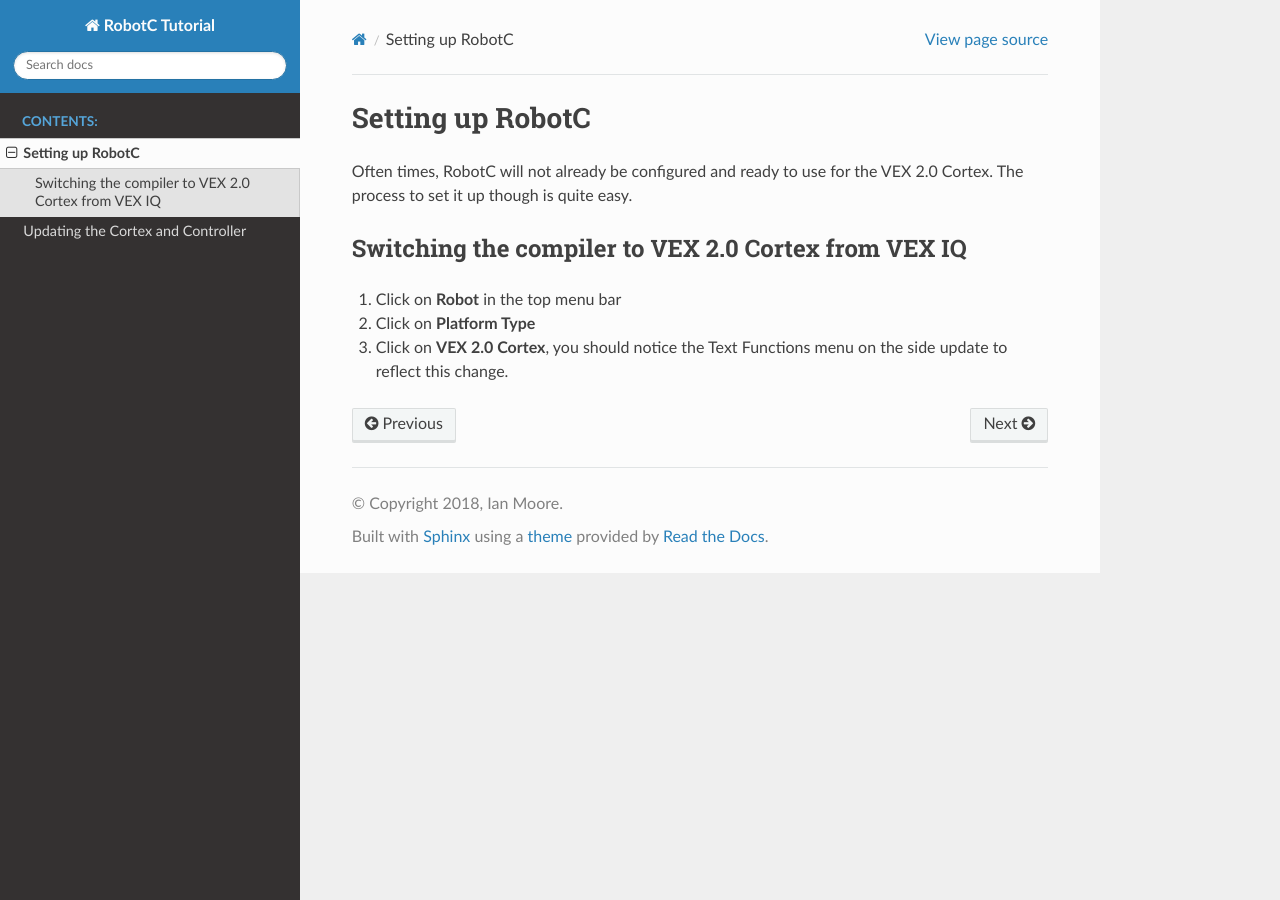
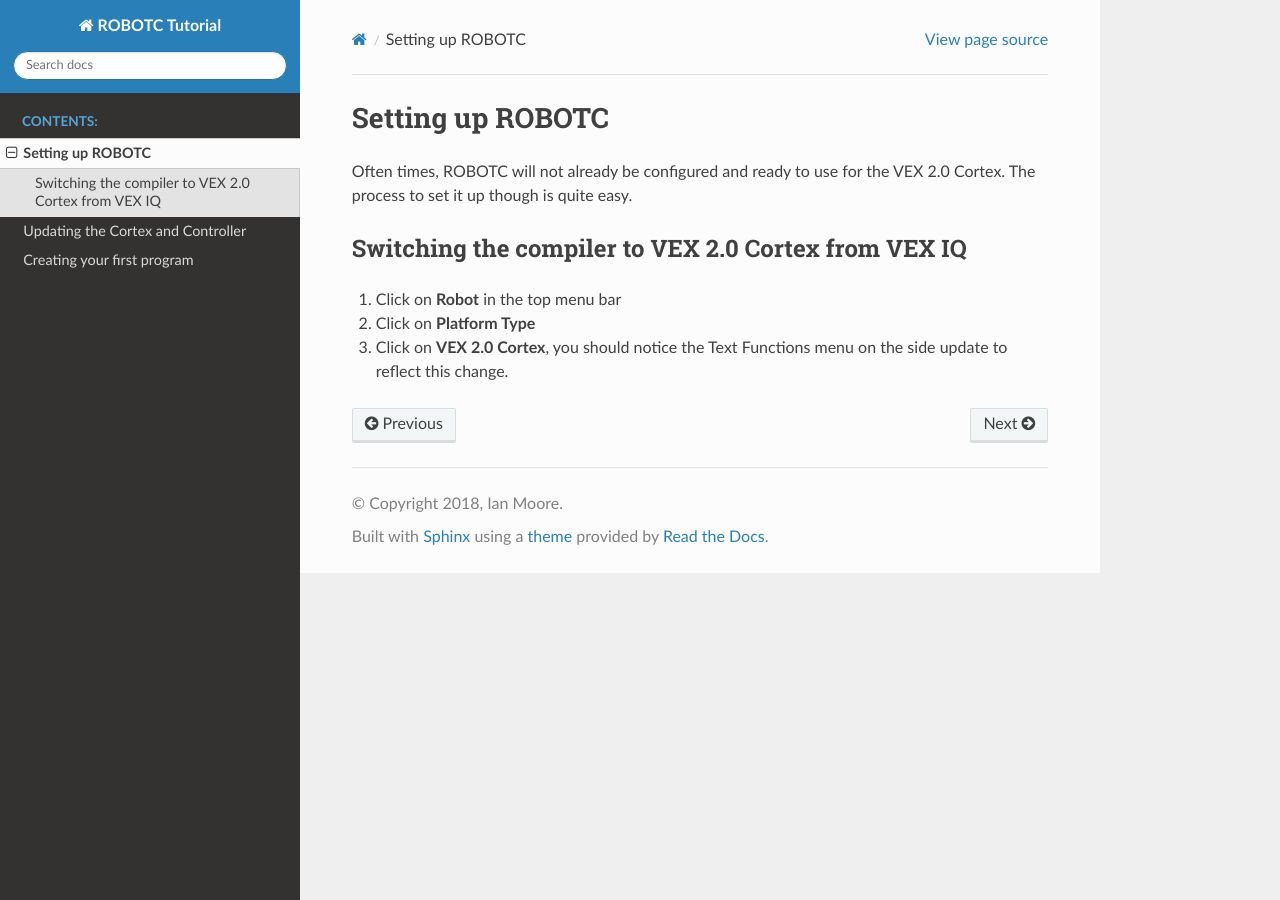
Before and after one commit to IanMooreIsMe/edd-robotc-tutorial, a Sphinx documentation site: the page built from docs/setup.rst, in a window 1280 px wide. Built offline with Sphinx 7.4.7 and the Read the Docs theme 2.0.0, drawn with Linux system fonts in a browser that asks for light colours.

Commit message:
Add instructions on creating your first program

```diff
--- a/docs/conf.py
+++ b/docs/conf.py
@@ -19,7 +19,7 @@
 
 # -- Project information -----------------------------------------------------
 
-project = 'RobotC Tutorial'
+project = 'ROBOTC Tutorial'
 copyright = '2018, Ian Moore'
 author = 'Ian Moore'
 
@@ -74,7 +74,7 @@
 # The theme to use for HTML and HTML Help pages.  See the documentation for
 # a list of builtin themes.
 #
-html_theme = 'default'
+html_theme = 'alabaster'
 
 # Theme options are theme-specific and customize the look and feel of a theme
 # further.  For a list of options available for each theme, see the
@@ -101,7 +101,7 @@
 # -- Options for HTMLHelp output ---------------------------------------------
 
 # Output file base name for HTML help builder.
-htmlhelp_basename = 'RobotCTutorialdoc'
+htmlhelp_basename = 'ROBOTCTutorialdoc'
 
 
 # -- Options for LaTeX output ------------------------------------------------
@@ -128,7 +128,7 @@
 # (source start file, target name, title,
 #  author, documentclass [howto, manual, or own class]).
 latex_documents = [
-    (master_doc, 'RobotCTutorial.tex', 'RobotC Tutorial Documentation',
+    (master_doc, 'ROBOTCTutorial.tex', 'ROBOTC Tutorial Documentation',
      'Ian Moore', 'manual'),
 ]
 
@@ -138,7 +138,7 @@
 # One entry per manual page. List of tuples
 # (source start file, name, description, authors, manual section).
 man_pages = [
-    (master_doc, 'robotctutorial', 'RobotC Tutorial Documentation',
+    (master_doc, 'robotctutorial', 'ROBOTC Tutorial Documentation',
      [author], 1)
 ]
 
@@ -149,8 +149,8 @@
 # (source start file, target name, title, author,
 #  dir menu entry, description, category)
 texinfo_documents = [
-    (master_doc, 'RobotCTutorial', 'RobotC Tutorial Documentation',
-     author, 'RobotCTutorial', 'One line description of project.',
+    (master_doc, 'ROBOTCTutorial', 'ROBOTC Tutorial Documentation',
+     author, 'ROBOTCTutorial', 'One line description of project.',
      'Miscellaneous'),
 ]
 
--- a/docs/index.rst
+++ b/docs/index.rst
@@ -1,9 +1,9 @@
-.. RobotC Tutorial documentation master file, created by
+.. ROBOTC Tutorial documentation master file, created by
    sphinx-quickstart on Sun Feb 25 19:36:09 2018.
    You can adapt this file completely to your liking, but it should at least
    contain the root `toctree` directive.
 
-Welcome to RobotC Tutorial's documentation!
+Welcome to ROBOTC Tutorial's documentation!
 ===========================================
 
 .. toctree::
@@ -12,7 +12,7 @@
 
    setup
    updating
-
+   first
 
 
 Indices and tables
--- a/docs/setup.rst
+++ b/docs/setup.rst
@@ -1,7 +1,7 @@
-Setting up RobotC
+Setting up ROBOTC
 =================
 
-Often times, RobotC will not already be configured and ready to use for the VEX 2.0 Cortex.
+Often times, ROBOTC will not already be configured and ready to use for the VEX 2.0 Cortex.
 The process to set it up though is quite easy.
 
 Switching the compiler to VEX 2.0 Cortex from VEX IQ
--- a/docs/updating.rst
+++ b/docs/updating.rst
@@ -2,7 +2,7 @@
 ==================================
 
 It is important to stay up to date of firmware updates for both the VEX 2.0 Cortex and Controller.
-Firmware updates often fix bugs and can sometimes add new features that are only available in newer versions of RobotC.
+Firmware updates often fix bugs and can sometimes add new features that are only available in newer versions of ROBOTC.
 Updating these devices is easy.
 
 Updating the Cortex
```
Also changed, not shown: docs/first.rst (added, +120 -0 lines), 2 other files.
